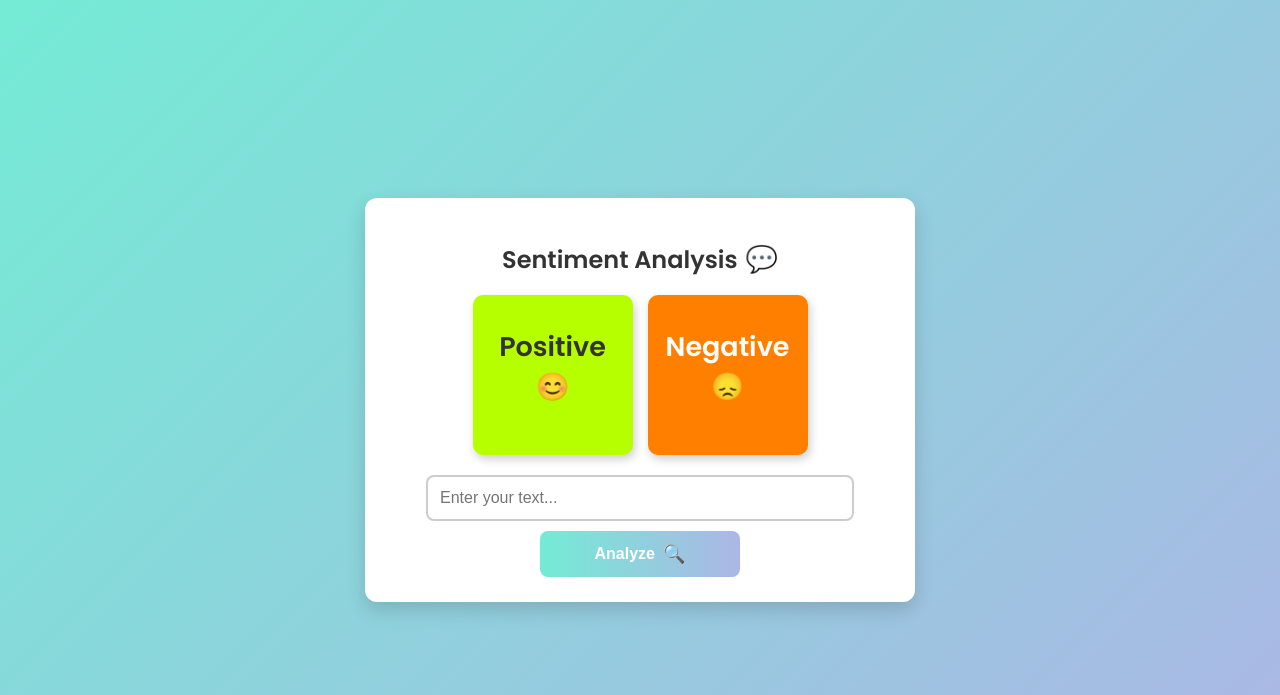
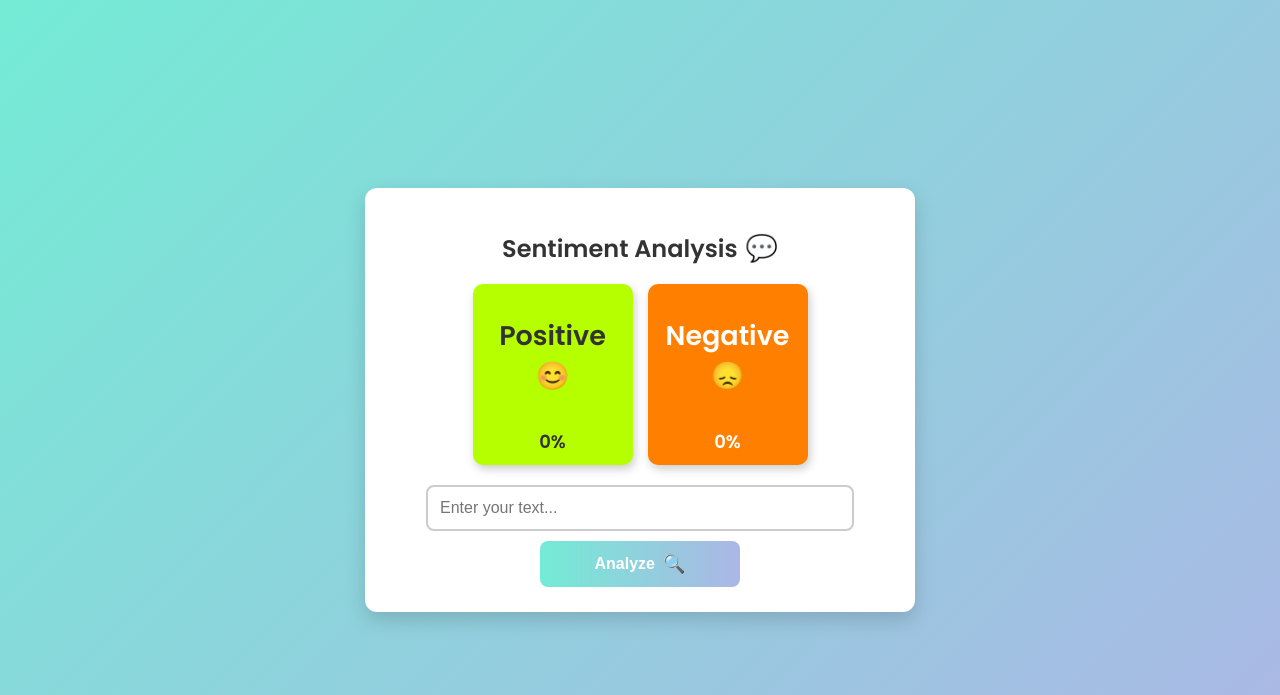
Before and after one commit to sousam02/Review-classifier, a Flask app: template templates/index.html in a window 1280 px wide. Shown: the top 695 px of the page. Run offline with Flask 3, Linux system fonts and the light colour scheme; the template is opened without the code that fills it, so the values that code supplies are empty; parts of the project's set-up code (start-up, migrations or seed data) failed here and were passed over.

Commit message:
feat: add sentiment percentage display in script.js and index.html

```diff
--- a/Static/script.js
+++ b/Static/script.js
@@ -3,6 +3,22 @@ document.addEventListener('DOMContentLoaded', function() {
     const textoInput = document.getElementById('texto');
     const positiveList = document.getElementById('positiveList');
     const negativeList = document.getElementById('negativeList');
+    const positivePercentage = document.getElementById('positivePercentage');
+    const negativePercentage = document.getElementById('negativePercentage');
+
+    // Função para calcular e atualizar as porcentagens
+    function updatePercentages(positiveCount, negativeCount) {
+        const totalCount = positiveCount + negativeCount;
+        if (totalCount === 0) {
+            positivePercentage.textContent = '0%';
+            negativePercentage.textContent = '0%';
+        } else {
+            const positivePercent = ((positiveCount / totalCount) * 100).toFixed(2);
+            const negativePercent = ((negativeCount / totalCount) * 100).toFixed(2);
+            positivePercentage.textContent = `${positivePercent}%`;
+            negativePercentage.textContent = `${negativePercent}%`;
+        }
+    }
 
     // Função para obter o histórico e atualizar as listas
     async function fetchHistory() {
@@ -16,16 +32,24 @@ document.addEventListener('DOMContentLoaded', function() {
             positiveList.innerHTML = '';
             negativeList.innerHTML = '';
 
+            let positiveCount = 0;
+            let negativeCount = 0;
+
             // Atualiza as listas com as textos do histórico
             history.forEach(item => {
                 const li = document.createElement('li');
                 li.textContent = item.texto;
                 if (item.sentimento === "Positivo") {
                     positiveList.appendChild(li);
+                    positiveCount++;
                 } else {
                     negativeList.appendChild(li);
+                    negativeCount++;
                 }
             });
+
+            // Atualiza as porcentagens
+            updatePercentages(positiveCount, negativeCount);
         } catch (error) {
             console.error(error.message);
         }
--- a/templates/index.html
+++ b/templates/index.html
@@ -13,10 +13,12 @@
             <div class="box positive">
                 <h2>Positive 😊</h2>
                 <ul id="positiveList"></ul>
+                <div id="positivePercentage" class="percentage">0%</div>
             </div>
             <div class="box negative">
                 <h2>Negative 😞</h2>
                 <ul id="negativeList"></ul>
+                <div id="negativePercentage" class="percentage">0%</div>
             </div>
         </div>
         <form id="sentimentForm">
```
